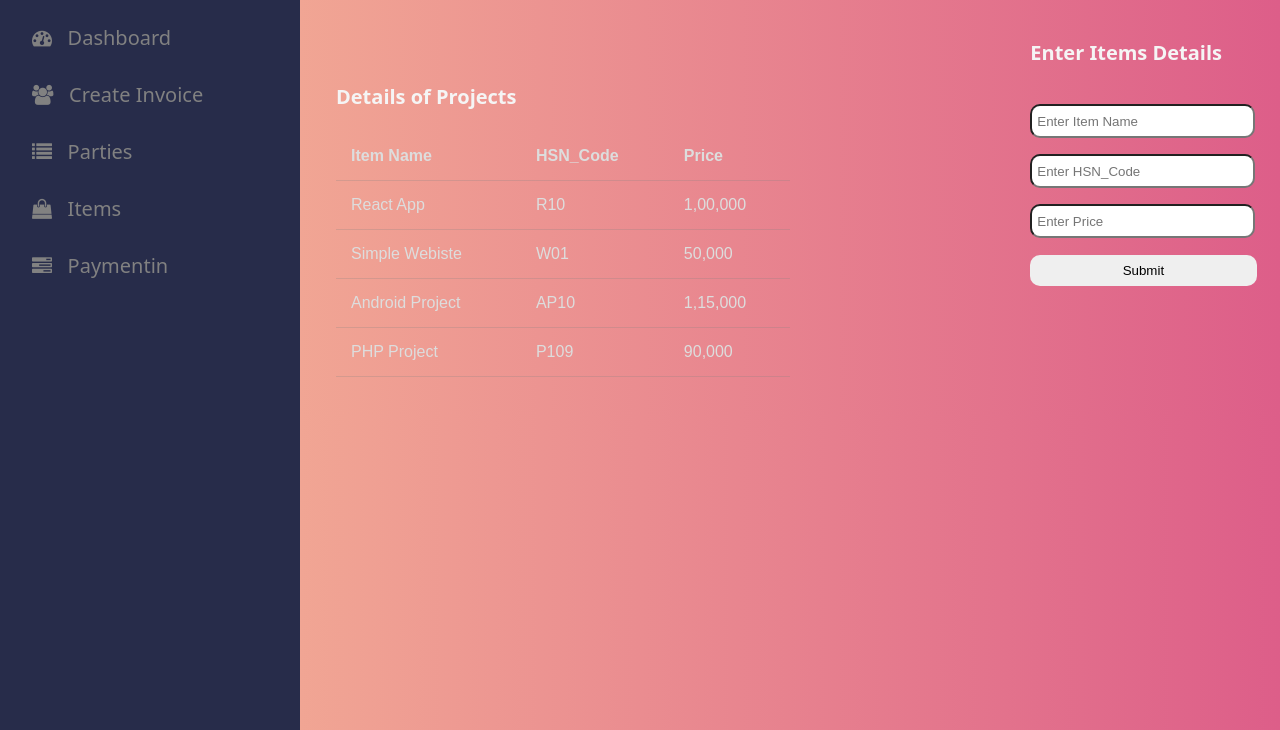
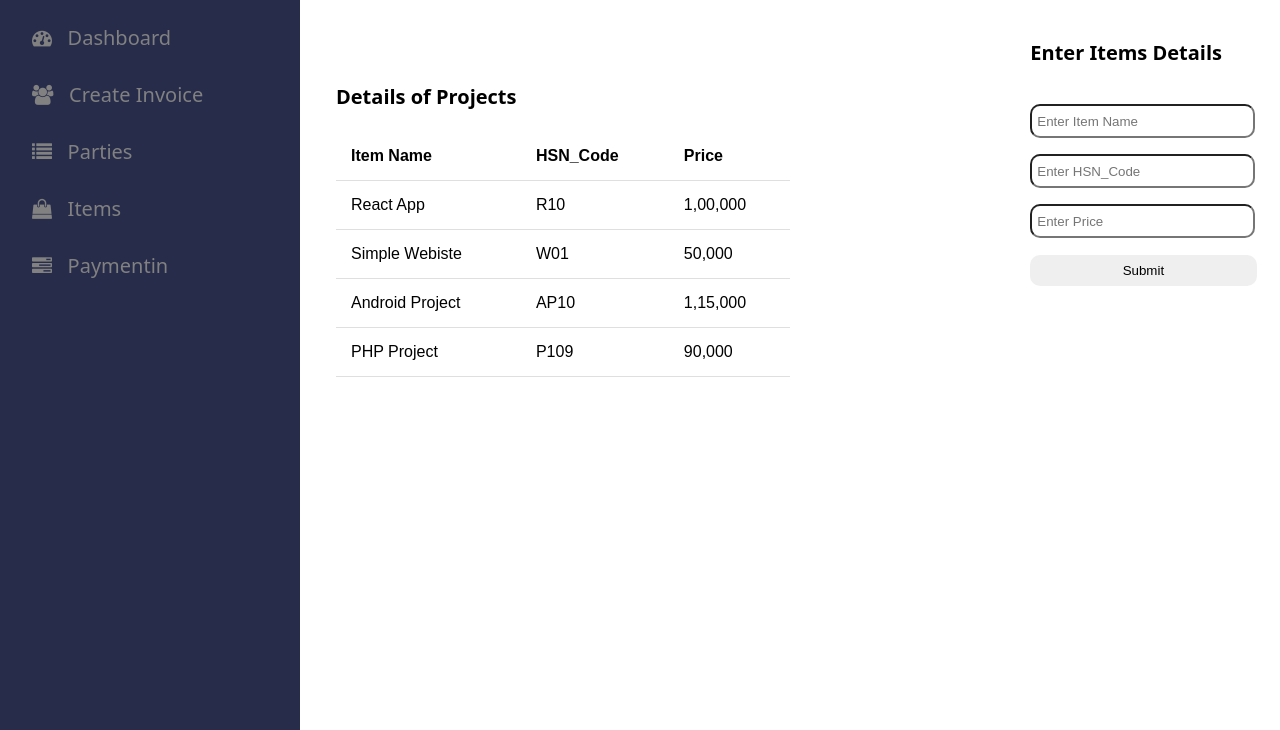
Before and after one commit to Pummy12/Codekart-E-invoice-, a plain HTML site: page Items/index.html in a window 1280 px wide. Shown: the part 100-830 px from the top of the page. Drawn offline with nearby package versions, Linux system fonts and the light colour scheme.

Commit message:
Update style.css

```diff
--- a/Items/style.css
+++ b/Items/style.css
@@ -1,7 +1,7 @@
 body{
 	margin:0px;
 	padding: 0px;
-	background: linear-gradient(to left, #dd5e89 0%, #f7bb97 100%);
+	background: white;
 	overflow: hidden;
 	font-family: system-ui;
 }
@@ -107,11 +107,11 @@ body{
 .content-box p{
 	margin: 0px;
     font-size: 20px;
-    color: whitesmoke;
+    color: black;
 }
 .content-box p span{
 	float: right;
-    background-color: #ddd;
+    background-color: black;
     padding: 3px 10px;
     font-size: 15px;
 }
@@ -137,7 +137,7 @@ table {
 td, th {
   text-align: left;
   padding:15px;
-  color: #ddd;
+  color: black;
   border-bottom: 1px solid #81818140;
 }
 .Right {
```
